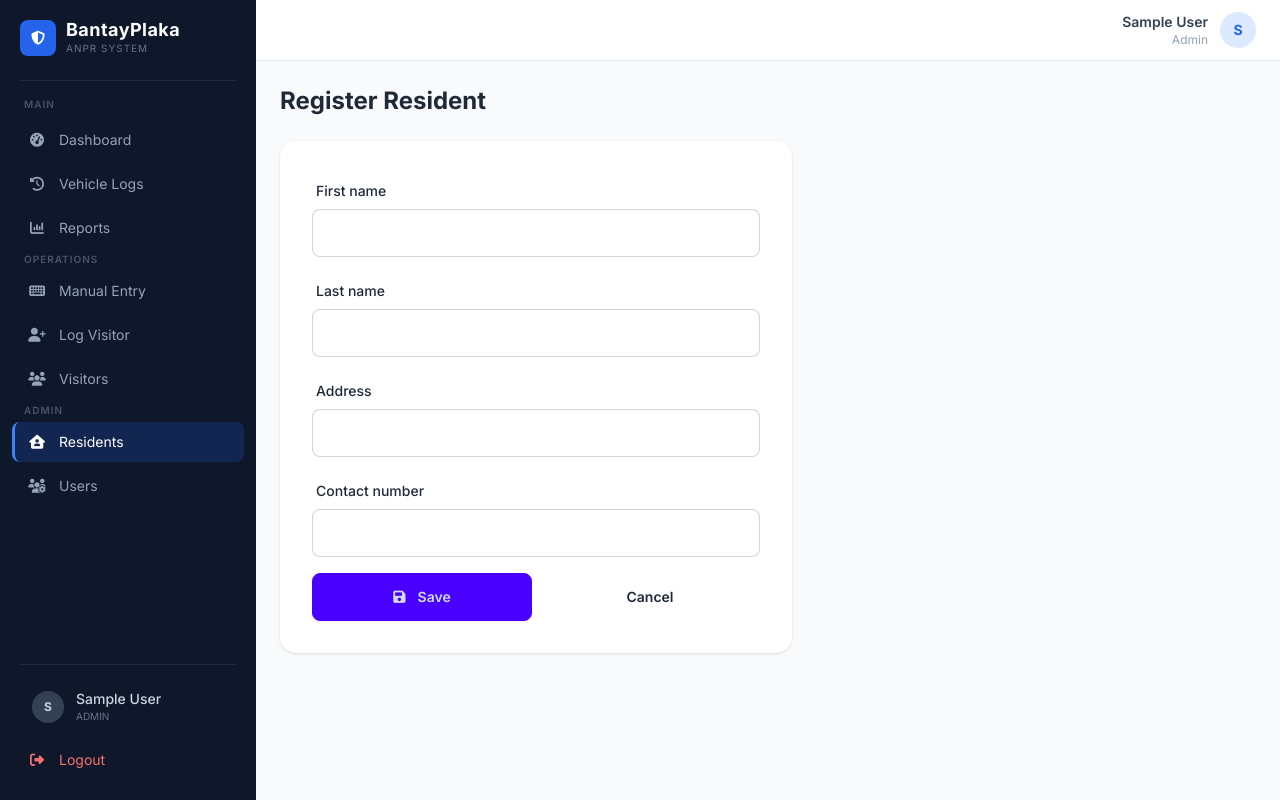
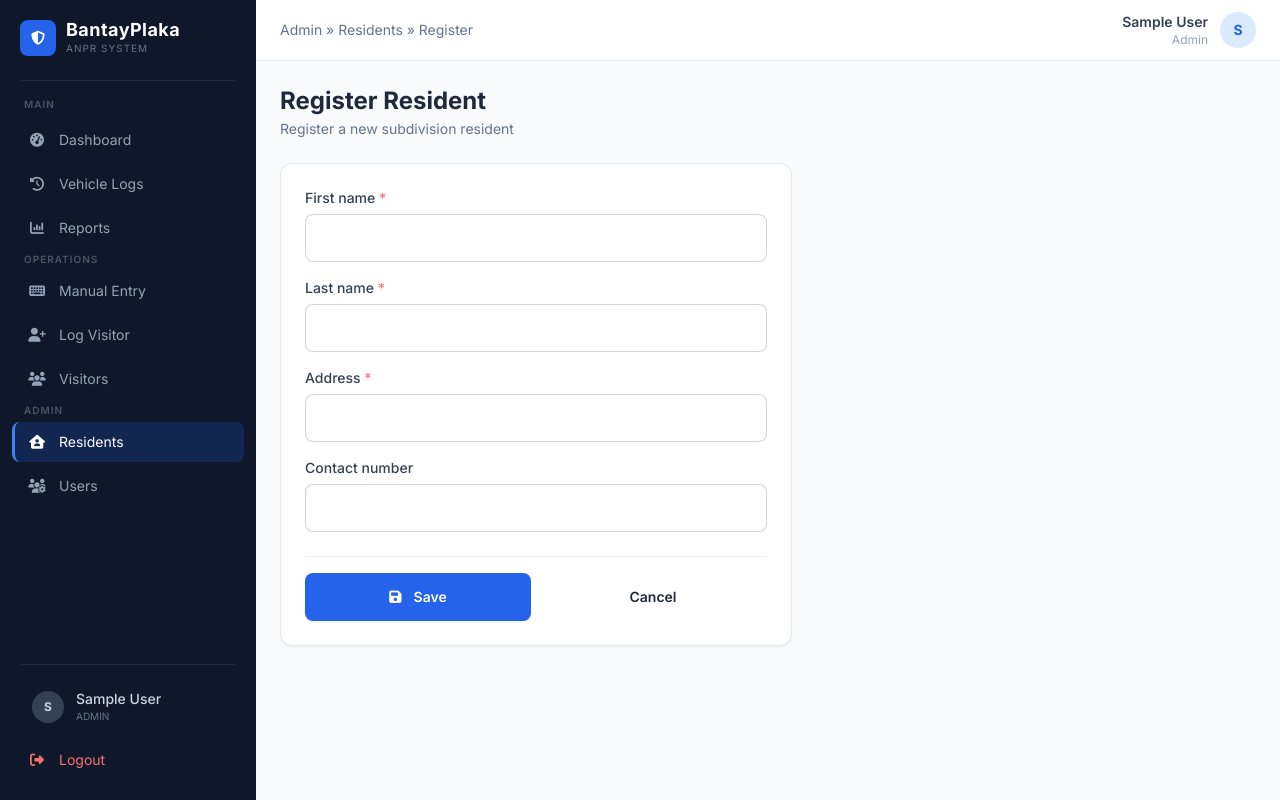
Before and after one commit to LeeDev428/bantay-plaka, a Django app: page /residents/create/ in a window 1280 px wide. Run offline with Django 5.2, Linux system fonts and the light colour scheme; a user stored in the database is signed in; tables that the repository leaves empty hold one stand-in row (values such as "Sample post"); some libraries are stand-ins or nearby versions.

Commit message:
Update resident_form.html

```diff
--- a/templates/residents/resident_form.html
+++ b/templates/residents/resident_form.html
@@ -1,24 +1,28 @@
 {% extends 'base.html' %}
 {% block title %}{{ action }} Resident{% endblock %}
+{% block breadcrumb %}Admin &raquo; Residents &raquo; {{ action }}{% endblock %}
 
 {% block content %}
 <div class="max-w-lg">
   <div class="mb-6">
-    <h1 class="text-2xl font-bold">{{ action }} Resident</h1>
+    <h1 class="text-2xl font-bold text-slate-800">{{ action }} Resident</h1>
+    <p class="text-slate-500 text-sm mt-0.5">{% if action == 'Edit' %}Update resident information{% else %}Register a new subdivision resident{% endif %}</p>
   </div>
-  <div class="card bg-base-100 shadow">
-    <div class="card-body">
+
+  <div class="page-card p-6">
     <form method="post" novalidate>
       {% csrf_token %}
       {% for field in form %}
-          <div class="form-control mb-4">
-            <label class="label"><span class="label-text font-medium">{{ field.label }}</span></label>
+        <div class="mb-4">
+          <label class="block text-sm font-medium text-slate-700 mb-1.5">
+            {{ field.label }}{% if field.field.required %} <span class="text-red-400">*</span>{% endif %}
+          </label>
           {{ field }}
-            {% if field.errors %}<span class="text-error text-xs mt-1">{{ field.errors.0 }}</span>{% endif %}
+          {% if field.errors %}<p class="text-red-500 text-xs mt-1">{{ field.errors.0 }}</p>{% endif %}
         </div>
       {% endfor %}
-        <div class="flex gap-2 mt-4">
-          <button type="submit" class="btn btn-primary flex-1">
+      <div class="flex gap-2 mt-6 pt-4 border-t border-slate-100">
+        <button type="submit" class="btn bg-blue-600 hover:bg-blue-700 border-0 text-white flex-1">
           <i class="fa fa-floppy-disk mr-1"></i> Save
         </button>
         <a href="{% url 'resident_list' %}" class="btn btn-ghost flex-1">Cancel</a>
@@ -26,5 +30,4 @@
     </form>
   </div>
 </div>
-</div>
 {% endblock %}
```
Lines whose indentation alone changed are shown as unchanged.
